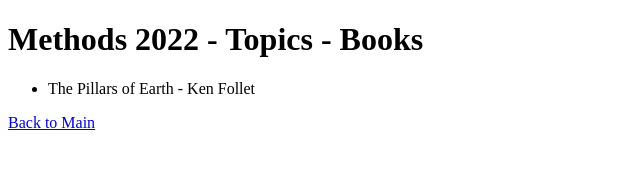
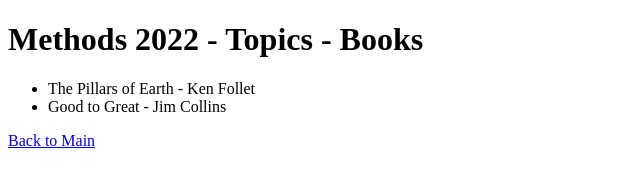
Before and after one commit to sleddog/methods-spring-2022, a plain HTML site: page topics/books.html in a window 1280 px wide. Shown: the whole page, without its empty margins (0-640 px from the left). Drawn offline with Linux system fonts and the light colour scheme.

Commit message:
add management book

```diff
--- a/topics/books.html
+++ b/topics/books.html
@@ -10,6 +10,7 @@
     <h1>Methods 2022 - Topics - Books</h1>
     <ul>
       <li>The Pillars of Earth - Ken Follet</li>
+      <li>Good to Great - Jim Collins</li>
     </ul>
     <a href="../index.html">Back to Main</a>
 </body>
```
